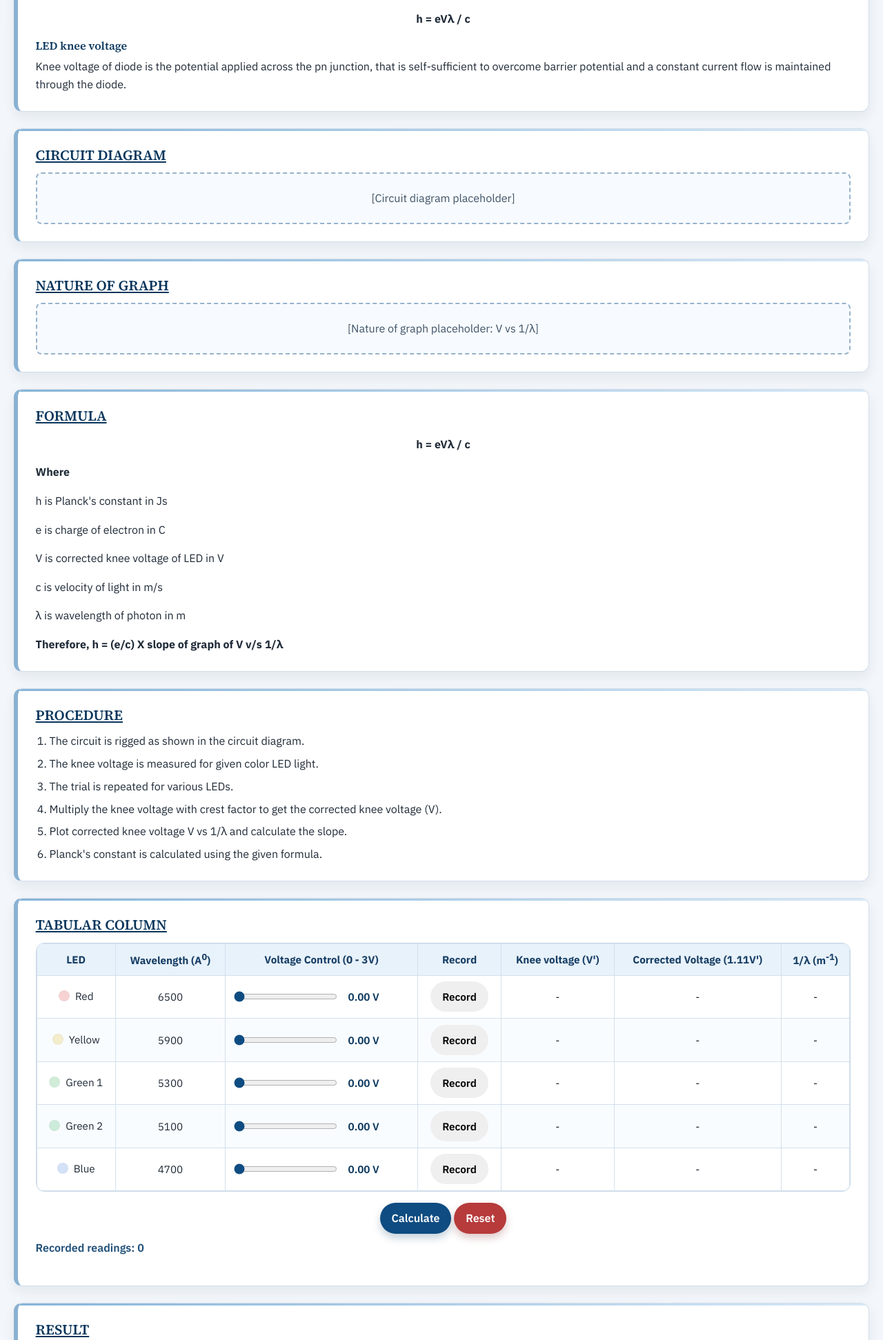
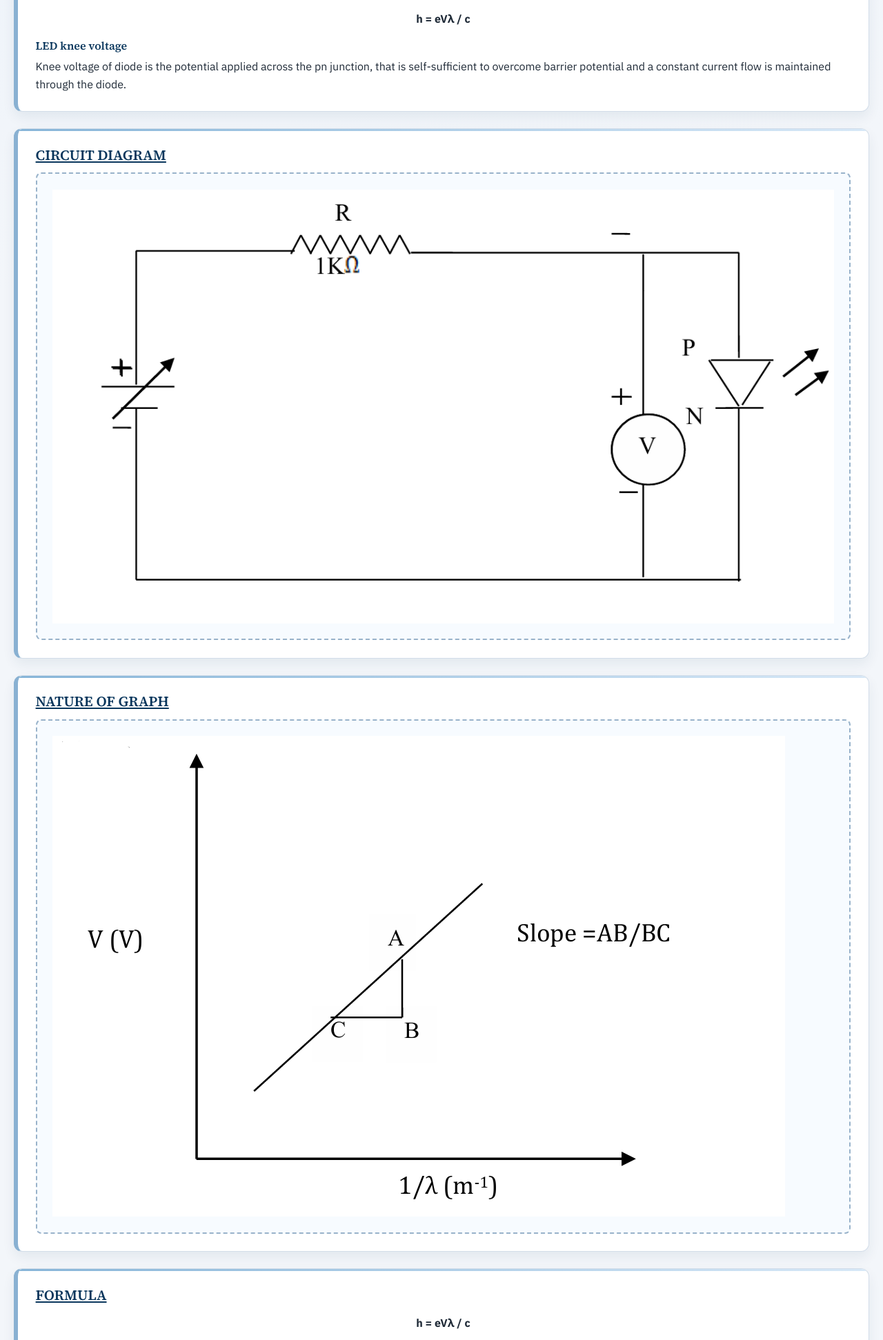
Before and after one commit to sushxnth17/virtual-physics-lab, a Flask app: page /experiments/planck in a window 1280 px wide. Shown: the part 1311-3254 px from the top of the page at 69% size. Run offline with Flask 3, Linux system fonts and the light colour scheme.

Commit message:
Add the plancks constant expt circuit diagram and nature of graph

```diff
--- a/templates/planck.html
+++ b/templates/planck.html
@@ -61,14 +61,14 @@
 	<section class="experiment-section">
 		<h3><u>CIRCUIT DIAGRAM</u></h3>
 		<div class="diagram-placeholder-box">
-			<p>[Circuit diagram placeholder]</p>
+			<img src ="/static/js/images/plancks_circuit.png" alt="Constant circuit diagram" class="circuit-diagram">
 		</div>
 	</section>
 
 	<section class="experiment-section">
 		<h3><u>NATURE OF GRAPH</u></h3>
 		<div class="diagram-placeholder-box">
-			<p>[Nature of graph placeholder: V vs 1/&lambda;]</p>
+			<img src ="/static/js/images/plancks_graph.png" alt="Constant graph" class="circuit-diagram">
 		</div>
 	</section>
 
```
Also changed, not shown: static/js/images/plancks_circuit.png (added), static/js/images/plancks_graph.png (added).
